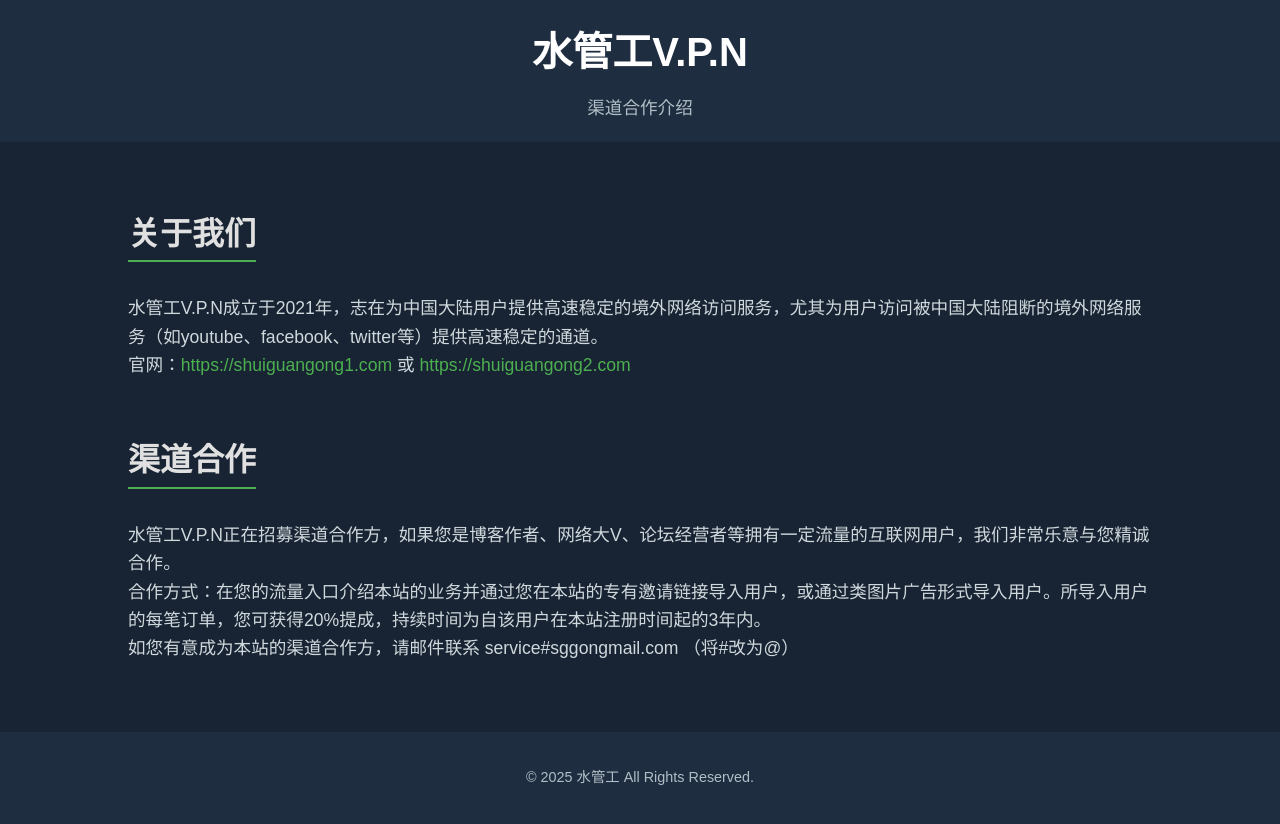
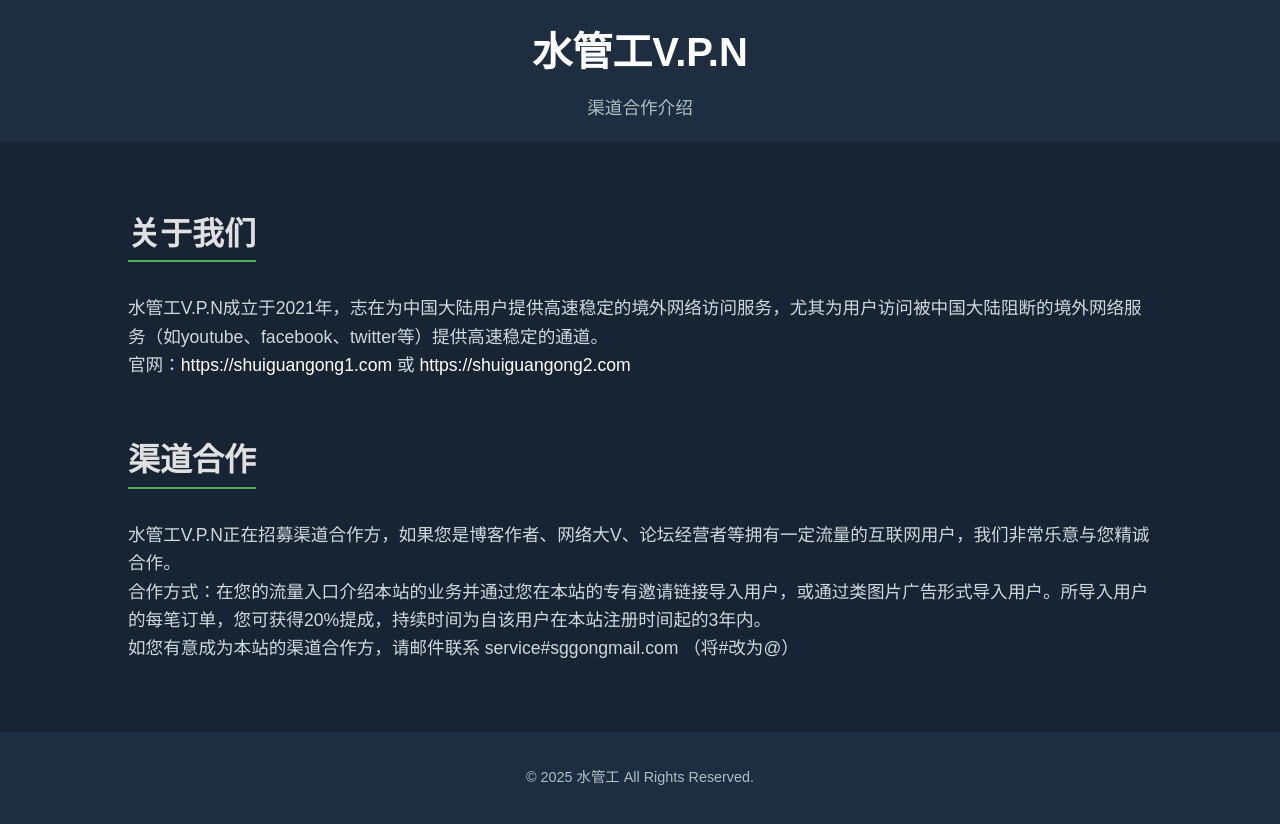
Before and after one commit to shuiguangong/shuiguangong.github.io, a plain HTML site: page index.html in a window 1280 px wide. Drawn offline with Linux system fonts and the light colour scheme.

Commit message:
Update index.html

```diff
--- a/index.html
+++ b/index.html
@@ -60,7 +60,7 @@
         }
 
         a {
-            color: #4caf50;
+            color: #ffffff;
             text-decoration: none;
         }
         a:hover {
```
